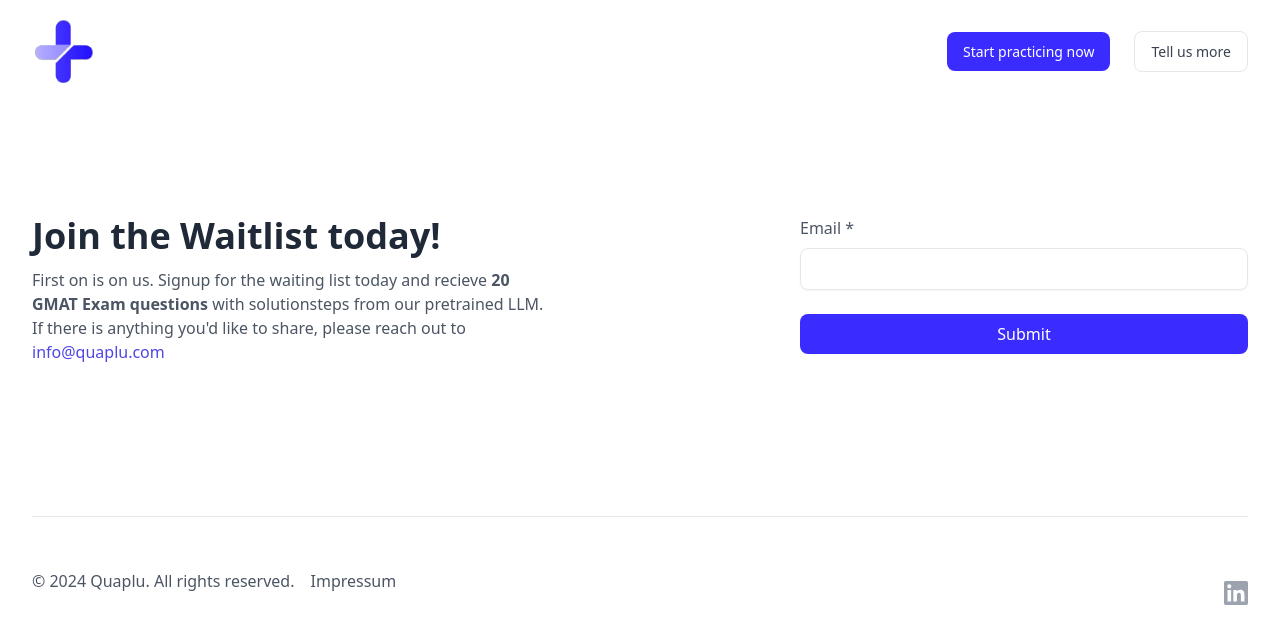
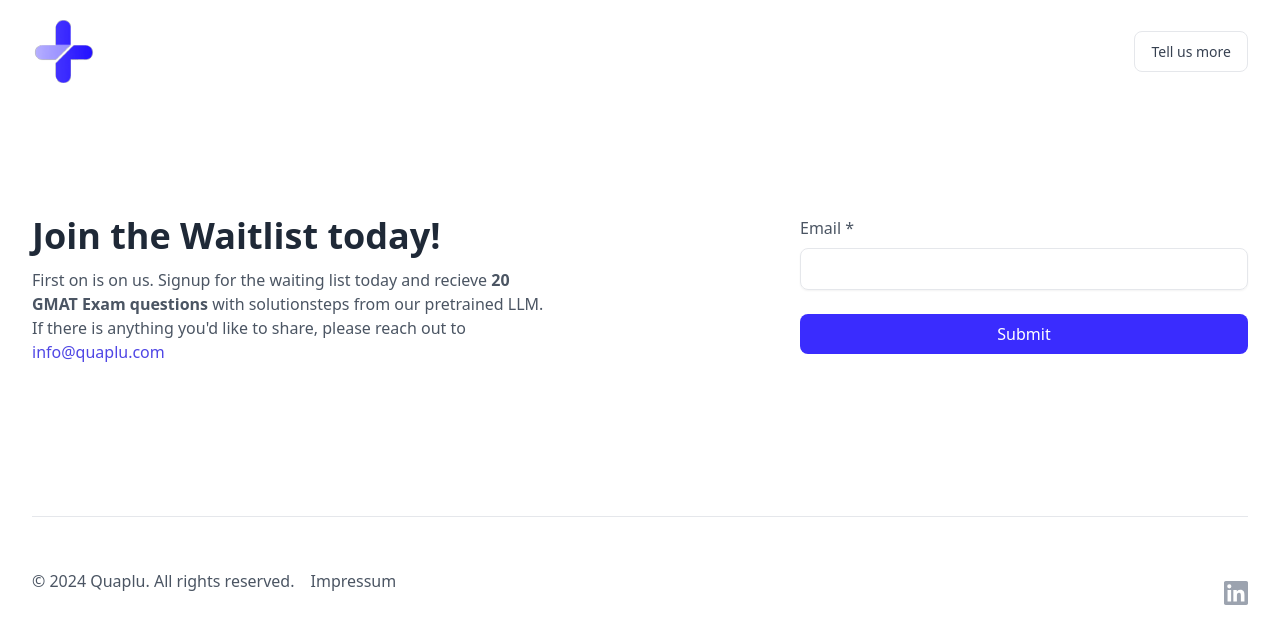
Before and after one commit to as-czyk/gmat-quaplu, a Next.js app: page /get-started in a window 1280 px wide. Shown: the top 644 px of the page. Built offline with nearby package versions, Linux system fonts and the light colour scheme.

Commit message:
remove button on get started page

```diff
--- a/components/ui/Navbar/index.jsx
+++ b/components/ui/Navbar/index.jsx
@@ -7,6 +7,8 @@ import NavLink from "../NavLink";
 const Navbar = () => {
   const [state, setState] = useState(false);
   const { events } = useRouter();
+
+  const pathname = useRouter()?.pathname;
 
   const navigation = [];
 
@@ -89,6 +91,7 @@ const Navbar = () => {
                   </li>
                 );
               })}
+              {pathname === "/get-started" ? null : (
                 <li>
                   <NavLink
                     href="/get-started"
@@ -97,6 +100,7 @@ const Navbar = () => {
                     Start practicing now
                   </NavLink>
                 </li>
+              )}
               <li>
                 <NavLink
                   target="_blank"
```
Lines whose indentation alone changed are shown as unchanged.
